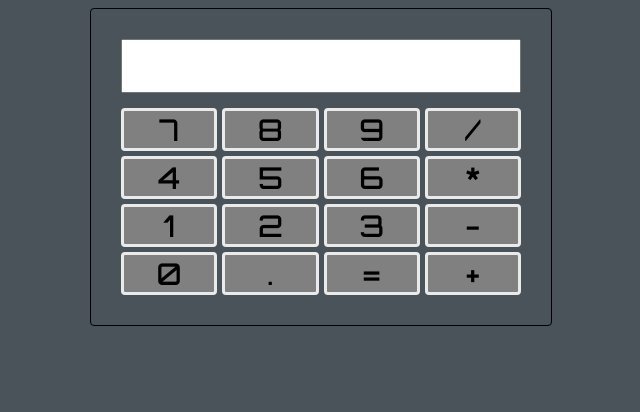
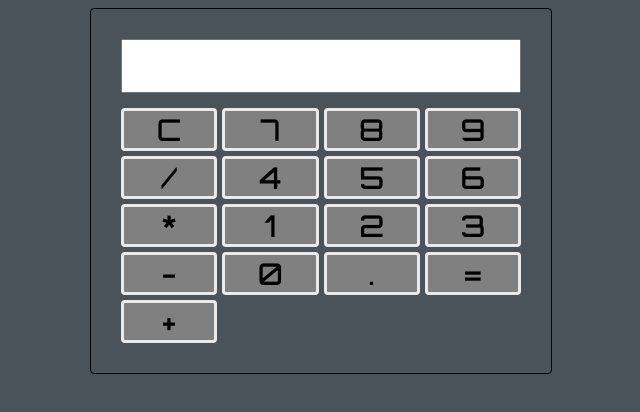
Before and after one commit to Lourdes-B/Practico2, a plain HTML site: page index.html in a window 1280 px wide. Shown: the whole page, without its empty margins (319-959 px from the left). Drawn offline with Linux system fonts and the light colour scheme.

Commit message:
modifique archivo html

```diff
--- a/index.html
+++ b/index.html
@@ -14,6 +14,7 @@
 <body>
     <div class="calcular">
         <input type="text" class="display" readonly>
+        <div class="boton borrar">C</div>
         <div class="boton">7</div>
         <div class="boton">8</div>
         <div class="boton">9</div>
```
